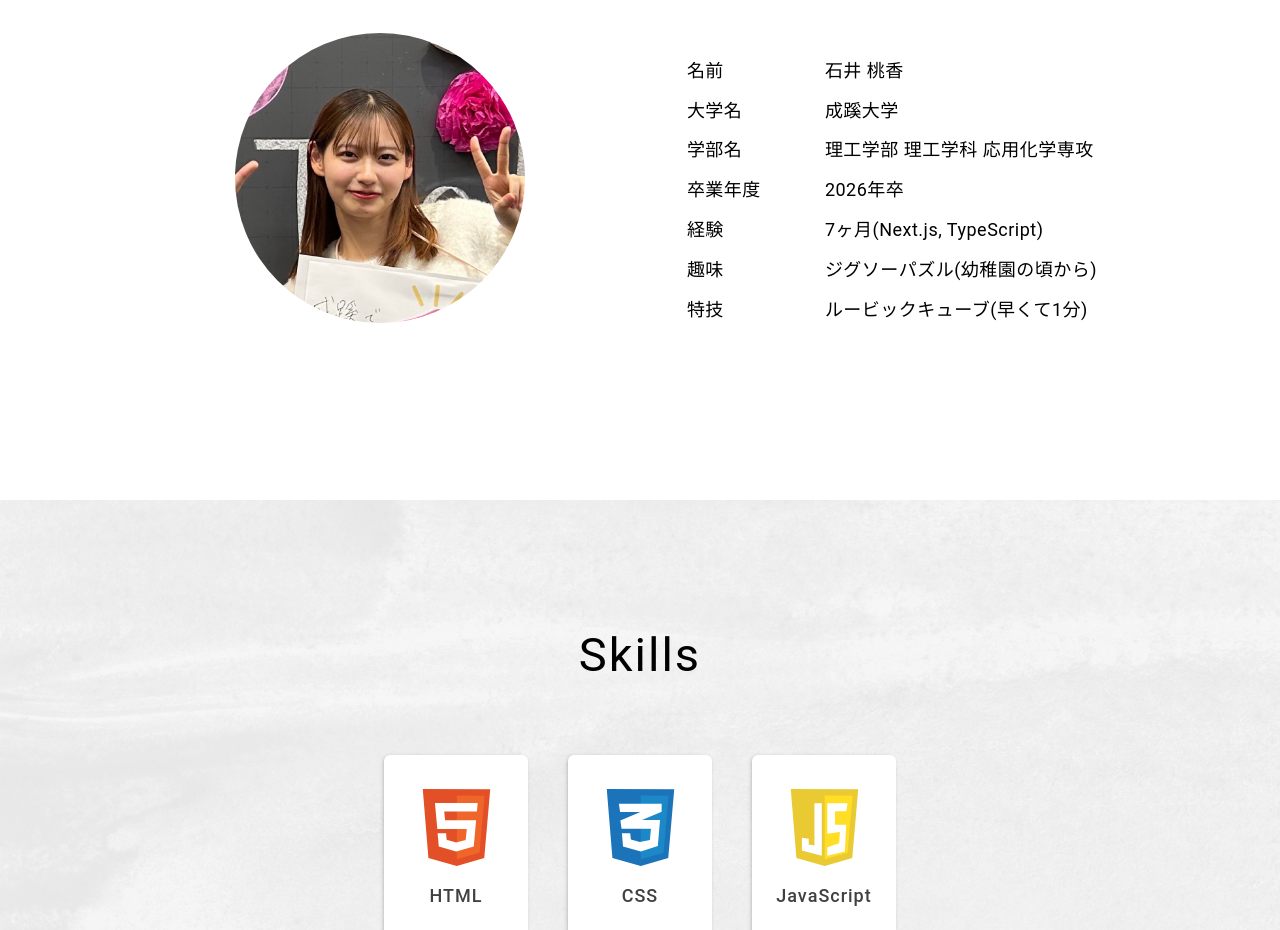
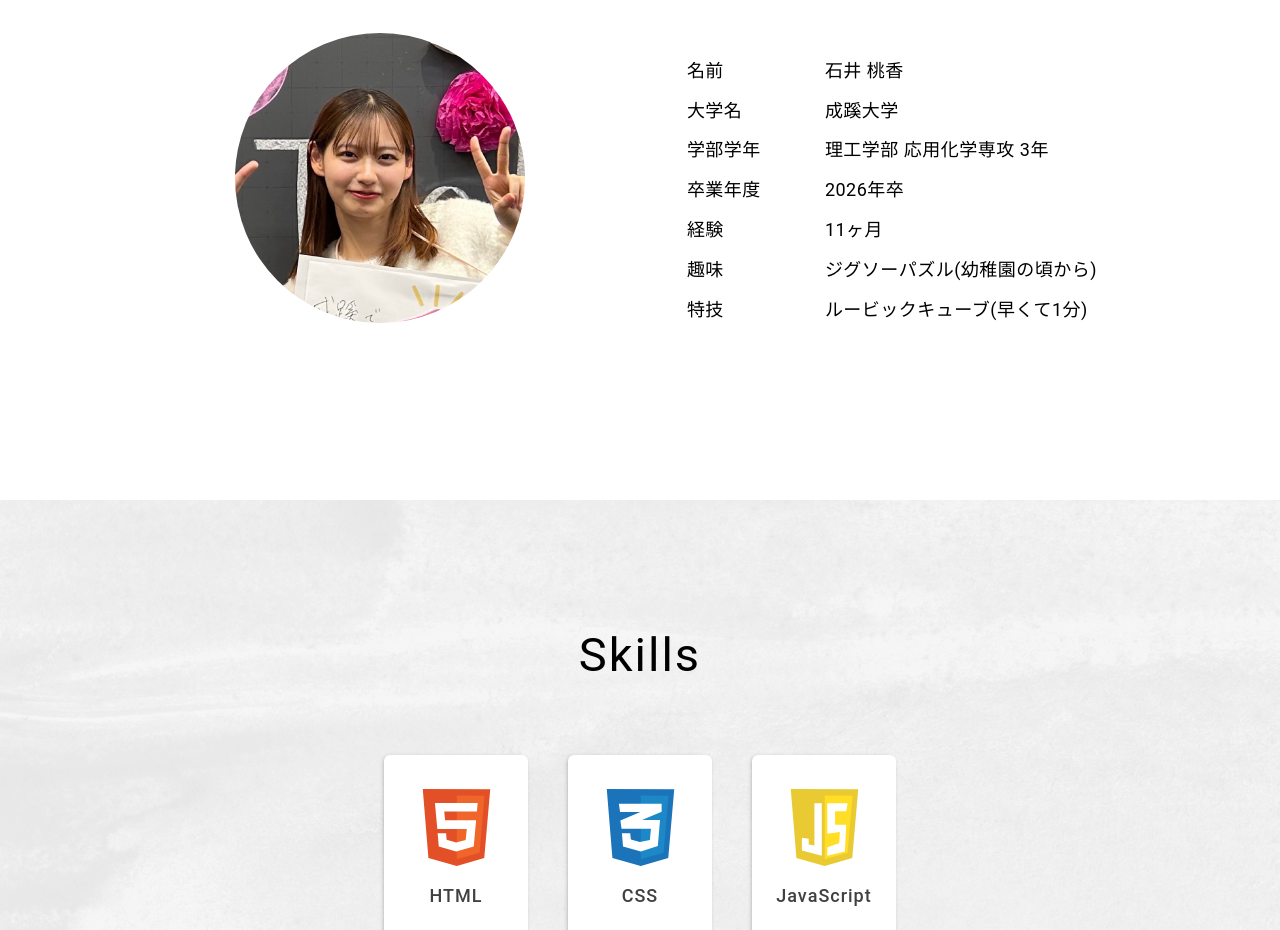
Before and after one commit to momo-41/portfolio-site, a Next.js app: page / in a window 1280 px wide. Shown: the part 1100-2030 px from the top of the page. Built offline with nearby package versions, Linux system fonts and the light colour scheme.

Commit message:
プログラミングの経験期間の修正と、学年のデータを追加して「学部学年」という項目に変更をした

```diff
--- a/app/const/about-me-data.ts
+++ b/app/const/about-me-data.ts
@@ -1,13 +1,13 @@
 import { AboutMeType } from "../types/types";
 
 export const aboutMeData: AboutMeType = {
-  title: ["名前", "大学名", "学部名", "卒業年度", "経験", "趣味", "特技"],
+  title: ["名前", "大学名", "学部学年", "卒業年度", "経験", "趣味", "特技"],
   contents: [
     "石井 桃香",
     "成蹊大学",
-    "理工学部 理工学科 応用化学専攻",
+    "理工学部 応用化学専攻 3年",
     "2026年卒",
-    "7ヶ月(Next.js, TypeScript)",
+    "11ヶ月",
     "ジグソーパズル(幼稚園の頃から)",
     "ルービックキューブ(早くて1分)",
   ],
```
